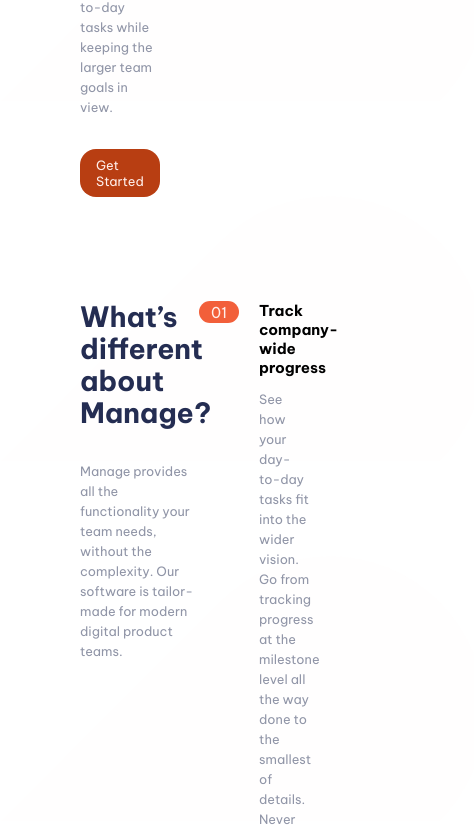
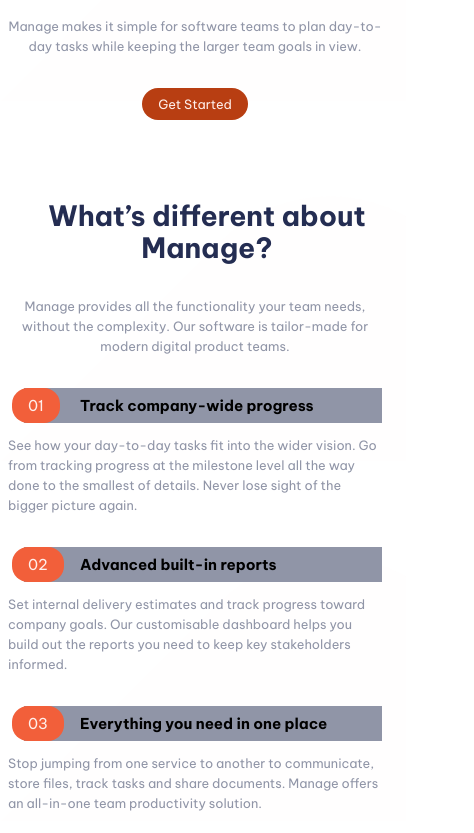
Before and after one commit to nivanovic7/manage-landing-page, a website: page index.html in a window 390 px wide. Shown: the part 619-1452 px from the top of the page, 474 px wide, since content can reach past the window. Drawn offline with Linux system fonts and the light colour scheme.

Commit message:
Responsivness finnished, all but btn sizes

```diff
--- a/sass/base/_base.scss
+++ b/sass/base/_base.scss
@@ -27,8 +27,12 @@
 
 body {
   box-sizing: border-box;
-  padding: 5rem 10rem;
+  padding: 5rem 10rem 0;
   background-image: url(../../images/bg-simplify-section-desktop.svg);
+
+  @include respond(tab-port) {
+    padding: 3rem 1rem 0;
+  }
 }
 
 .header,
--- a/sass/components/_article.scss
+++ b/sass/components/_article.scss
@@ -3,6 +3,11 @@
 
   &__heading {
     position: relative;
+    @include respond(tab-port) {
+      padding: 1rem;
+      background-color: $secondary-grayish-blue;
+      z-index: 100;
+    }
   }
 
   &__heading::before {
@@ -11,12 +16,15 @@
     position: absolute;
     left: -7.5rem;
     top: 0;
-    translate: 0, -50%;
     text-align: center;
     color: $secondary-pale-red;
     font-weight: 400;
     background-color: $primary-red-bright;
     border-radius: 2rem;
+    @include respond(tab-port) {
+      padding: 1rem 2rem;
+      width: auto;
+    }
   }
   &:nth-child(1) h3::before {
     content: "01";
@@ -27,4 +35,20 @@
   &:nth-child(3) h3::before {
     content: "03";
   }
+
+  &__heading::after {
+    content: "";
+    position: absolute;
+    width: 100%;
+    height: 100%;
+    background-color: $secondary-grayish-blue;
+    z-index: -10;
+    padding: 2rem;
+    top: 0;
+    left: -6rem;
+  }
+
+  .paragraph {
+    margin-left: -8rem;
+  }
 }
--- a/sass/layout/_footer.scss
+++ b/sass/layout/_footer.scss
@@ -6,10 +6,26 @@
   display: flex;
   justify-content: flex-end;
 
+  @include respond(tab-port) {
+    margin-left: 0;
+    margin-right: 0;
+    flex-direction: column-reverse;
+    align-items: center;
+    padding: 5rem;
+    & > * {
+      width: 100%;
+    }
+  }
+
   &__social {
     display: flex;
     flex-direction: column;
     justify-content: space-between;
+
+    @include respond(tab-port) {
+      align-items: center;
+      justify-content: center;
+    }
 
     &-icons {
       display: flex;
@@ -17,6 +33,9 @@
 
       img {
         transition: all 0.3s ease;
+        @include respond(tab-port) {
+          margin: 0 2rem;
+        }
       }
 
       img:hover {
@@ -27,6 +46,9 @@
 
   &__logo {
     background-color: white;
+    @include respond(tab-port) {
+      margin: 4rem 0;
+    }
   }
 
   &__navigation {
@@ -37,6 +59,11 @@
     column-gap: 5rem;
     list-style: none;
     color: $secondary-pale-red;
+
+    @include respond(tab-port) {
+      text-align: center;
+      margin: 4rem;
+    }
 
     &-item {
       margin-bottom: 2rem;
@@ -50,6 +77,9 @@
 
   &__form {
     position: relative;
+    @include respond(tab-port) {
+      text-align: center;
+    }
 
     & > * {
       border: none;
@@ -61,6 +91,9 @@
       padding: 1rem 2rem;
       border-radius: 2rem;
       font-size: 1.3rem;
+      @include respond(tab-port) {
+        width: 80%;
+      }
     }
 
     label {
--- a/sass/layout/_header.scss
+++ b/sass/layout/_header.scss
@@ -1,8 +1,17 @@
 .header {
   display: flex;
 
+  @include respond(tab-port) {
+    flex-direction: column-reverse;
+  }
+
   & > * {
     width: 50%;
+
+    @include respond(tab-port) {
+      text-align: center;
+      width: 100%;
+    }
   }
 
   &__text {
@@ -11,6 +20,12 @@
     flex-direction: column;
     justify-content: center;
     align-items: flex-start;
+
+    text-align: center;
+    @include respond(tab-port) {
+      padding: 0;
+      align-items: center;
+    }
   }
 
   &__img {
@@ -27,6 +42,9 @@
   }
 
   &__paragraph {
-    max-width: 350px;
+    max-width: 35rem;
+    @include respond(tab-port) {
+      max-width: 60rem;
+    }
   }
 }
--- a/sass/layout/_navigation.scss
+++ b/sass/layout/_navigation.scss
@@ -12,10 +12,14 @@
     display: flex;
     justify-content: center;
     position: relative;
+
+    @include respond(tab-port) {
+      display: none;
+    }
   }
 
   &__btn {
-    width: 146px;
+    min-width: 146px;
     text-align: center;
   }
 
@@ -28,6 +32,10 @@
     font-family: inherit;
     text-decoration: none;
     color: $primary-blue-dark;
+  }
+
+  &__link:hover {
+    color: $secondary-grayish-blue;
   }
 
   &__button {
--- a/sass/pages/_home.scss
+++ b/sass/pages/_home.scss
@@ -1,15 +1,32 @@
 .section--about {
   display: flex;
 
+  @include respond(tab-port) {
+    flex-direction: column;
+  }
+
   & > * {
     width: 50%;
+    @include respond(tab-port) {
+      width: 100%;
+    }
   }
 
   & > *:nth-child(1) .heading--secondary {
     max-width: 500px;
+    @include respond(tab-port) {
+      max-width: none;
+      text-align: center;
+      margin-right: -3rem;
+    }
   }
   & > *:nth-child(1) .paragraph {
     max-width: 400px;
+    @include respond(tab-port) {
+      max-width: none;
+      text-align: center;
+      margin-bottom: 4rem;
+    }
   }
 }
 
@@ -18,6 +35,10 @@
   overflow: hidden;
   margin-left: -10rem;
   margin-right: -10rem;
+  @include respond(tab-port) {
+    margin-left: 0;
+    margin-right: 0;
+  }
 
   .slider {
     position: relative;
@@ -25,6 +46,10 @@
     height: 250px;
     width: 50%;
     margin: auto;
+
+    @include respond(tab-port) {
+      width: 100%;
+    }
   }
 }
 
@@ -37,6 +62,15 @@
   justify-content: space-between;
   background-image: url(../../images/bg-simplify-section-desktop.svg);
 
+  @include respond(tab-port) {
+    flex-direction: column;
+    align-items: center;
+    text-align: center;
+    gap: 4rem;
+    margin-left: 0;
+    margin-right: 0;
+  }
+
   .heading--secondary {
     max-width: 50rem;
     color: $secondary-pale-red;
@@ -44,5 +78,8 @@
 
   .btn {
     align-self: flex-end;
+    @include respond(tab-port) {
+      align-self: center;
+    }
   }
 }
```
Also changed, not shown: css/style.css.
